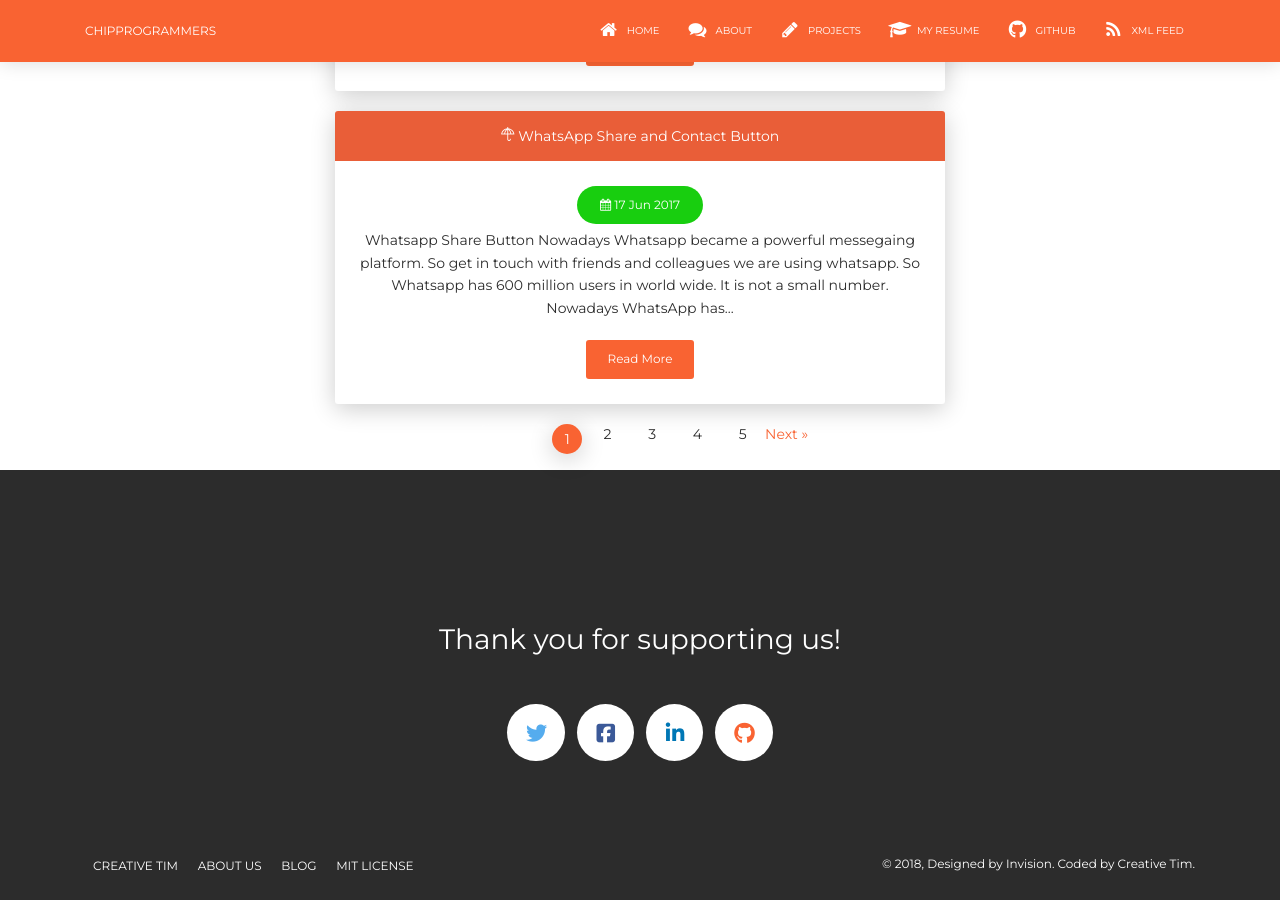
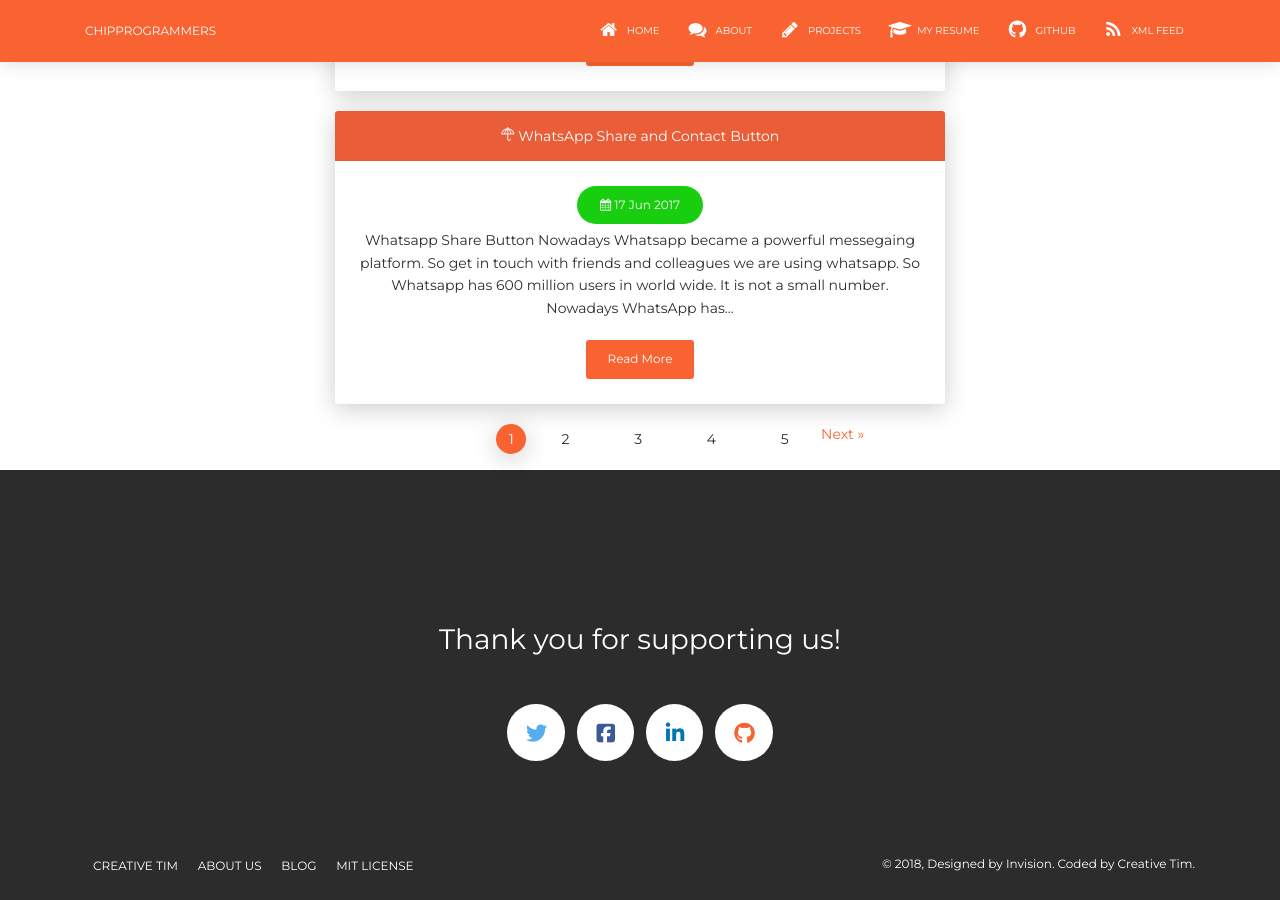
Before and after one commit to tip4programs/imbue, a Jekyll site: the page built from index.html, in a window 1280 px wide and 900 px high, scrolled down 1250 px. Built offline with Jekyll 4.4.1, drawn with Linux system fonts in a browser that asks for light colours; nearby versions of some CDN libraries; the list of posts is cut into pages by our own code.

Commit message:
Update index.html

```diff
--- a/index.html
+++ b/index.html
@@ -54,8 +54,8 @@ layout: main
       <a class="page-link" href="/imbue">{{ page }}</a>
       </li>
     {% else %}
-        <li class="page-item>
-      <a class="page-link" href="{{ site.paginate_path | prepend: site.baseurl | replace: '//', '/' | replace: ':num', 'page' }}">&nbsp; &nbsp; &nbsp;{{ page }}&nbsp; &nbsp; &nbsp;</a>
+        <li class="page-item">
+      <a class="page-link" href="{{ site.paginate_path | prepend: site.baseurl | replace: '//', '/' | replace: ':num', page }}">&nbsp; &nbsp; &nbsp;{{ page }}&nbsp; &nbsp; &nbsp;</a>
      </li>
    {% endif %}
   {% endfor %}
```
